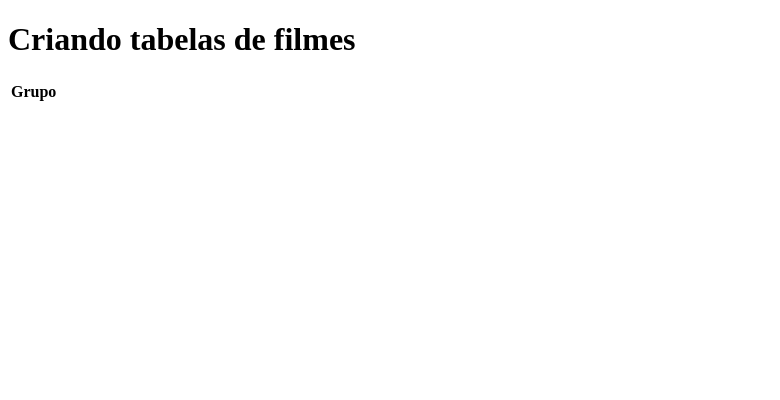
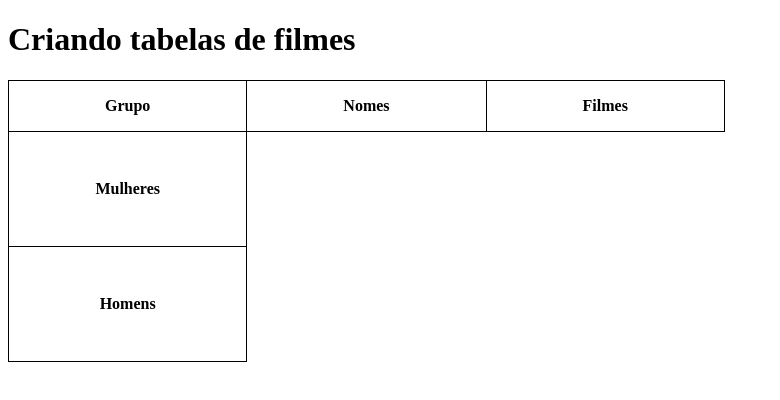
Before and after one commit to anjinha-oliveira/projeto-tabelas, a plain HTML site: page pacote-d013/tabelas-filmes.html in a window 1280 px wide. Shown: the whole page, without its empty margins (0-780 px from the left). Drawn offline with Linux system fonts and the light colour scheme.

Commit message:
Adicionando arquivo css e fazendo a estruturação da tabela. Adicionando os headers para receber os dados e fazendo a estilização deles

```diff
--- /dev/null
+++ b/pacote-d013/style-table-movies.css
@@ -0,0 +1,16 @@
+@charset "UTF-8";
+
+table {
+    border-collapse: collapse;
+}
+
+th.header{
+    border: 1px solid black;
+    padding: 1em 6em;
+    height: 11px;
+}
+
+th.co-header {
+    border: 1px solid black;
+    padding: 3em;
+}
--- a/pacote-d013/tabelas-filmes.html
+++ b/pacote-d013/tabelas-filmes.html
@@ -3,6 +3,7 @@
 <head>
     <meta charset="UTF-8">
     <meta name="viewport" content="width=device-width, initial-scale=1.0">
+    <link rel="stylesheet" href="style-table-movies.css">
     <title>Filmes</title>
 </head>
 <body>
@@ -10,11 +11,19 @@
     <table>
         <thead>
             <tr>
-                <th scope="col">Grupo</th>
-                <th></th>
-
+                <th class="header" scope="col">Grupo</th>
+                <th class="header" scope="col">Nomes</th>
+                <th class="header" scope="col">Filmes</th>
             </tr>
         </thead>
+        <tbody>
+            <tr>
+                <th class="co-header" scope="row">Mulheres</th>
+            </tr>
+            <tr>
+                <th class="co-header" scope="row">Homens</th>
+            </tr>
+        </tbody>
     </table>
 </body>
 </html>
```
